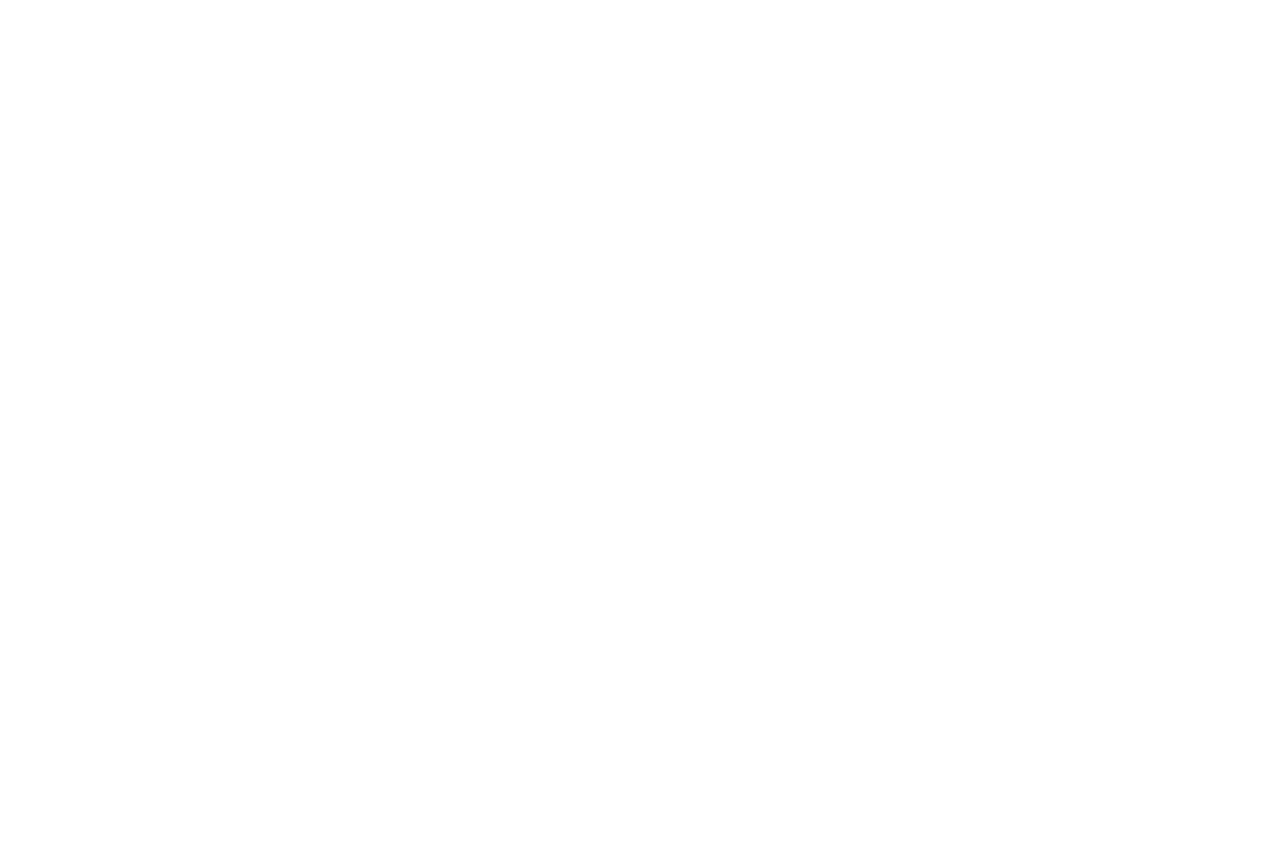
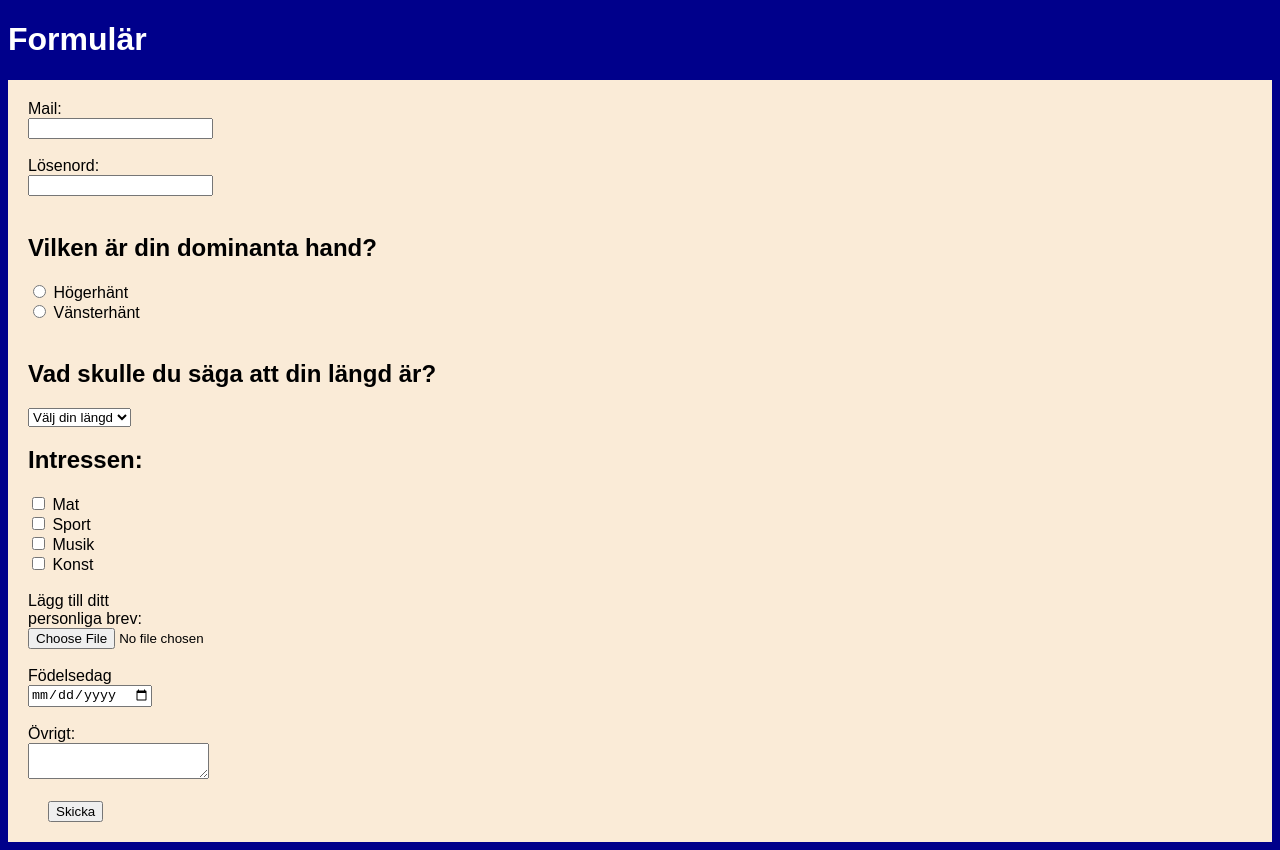
Before and after one commit to arvid0306/ovning-formular, a plain HTML site: page index.html in a window 1280 px wide. Before the commit the page ends 800 px from the top, so only its background shows below. Drawn offline with Linux system fonts and the light colour scheme.

Commit message:
klar med uppgiften

```diff
--- a/index.html
+++ b/index.html
@@ -3,9 +3,90 @@
 <head>
     <meta charset="UTF-8">
     <meta name="viewport" content="width=device-width, initial-scale=1.0">
+    <link rel="stylesheet" type="text/css" href="stylesheet.css">
     <title>Formulär</title>
 </head>
 <body>
-
+    <header>
+    <h1>Formulär</h1>                                                 <!--rubrik-->
+    </header>
+    <form action="tack.html" method="get">                             <!--skapa formulär, skickas med get då post strular eftersom infon inte skickas via URL-->
+        <label>                                                         <!--textbeskrivning för input-->
+            Mail:
+            <input type="email" id="email" name="email">                <!--input för mail i form av text-->
+        </label>
+        <br>                                                            <!--radbrytning-->
+        <br>
+        <label>
+            Lösenord:
+            <input type="password" id="pwd" name="pwd">                 <!--input för lösenord i form av text täckta av *-->
+        </label>
+        <br>
+        <br>
+        <h2>Vilken är din dominanta hand?</h2>                          <!--frågerubrik-->
+        <label>
+            <input type="radio" name="parti" value="right">             <!--input val i form av radioknapp-->
+            Högerhänt
+        </label>
+        <br>
+        <label>
+            <input type="radio" name="parti" value="left">              <!--input val i form av radioknapp-->
+            Vänsterhänt
+        </label>
+        <br>
+        <br>
+        <h2>Vad skulle du säga att din längd är?</h2>
+        <label>
+            <select id="height" name="height">                          <!--dropmeny med olika valmöjligheter-->
+                <option value="">Välj din längd</option>                <!--valet som väljs automatiskt som fungerar som info för att man ska veta vad man ska svara-->
+                <option value="">Kort</option>                          <!--första "riktiga valet"-->
+                <option value="">Medel</option>
+                <option value="">Lång</option>
+            </select>
+        </label>
+        <h2>Intressen: </h2>                                            <!--frågerubrik-->
+        <label>
+            <input type="checkbox" name="parti" value="mat">            <!--val av intresse, i detta fall checkbox vilket gör att man kan välja flera alternativ-->
+            Mat
+        </label>
+        <br>
+        <label>
+            <input type="checkbox" name="parti" value="sport">
+            Sport
+        </label>
+        <br>
+        <label>
+            <input type="checkbox" name="parti" value="musik">
+            Musik
+        </label>
+        <br>
+        <label>
+            <input type="checkbox" name="parti" value="konst">
+            Konst
+        </label>
+        <br>
+        <br>
+        <label>
+            Lägg till ditt personliga brev:
+            <input type="file" name="file">                           <!--möjlighet att lägga till en fil till formuläret-->
+        </label>
+        <br>
+        <br>
+        <label>
+            Födelsedag
+            <input type="date" name="date">                           <!--val av datum, i detta fall personens födelsedag-->
+        </label>
+        <br>
+        <br>
+        <label>
+            Övrigt:
+            <textarea id="other" name="other"></textarea>             <!--öppen textbox för att skriva in valfri övrig info-->
+        </label>
+        <br>
+        <br>
+        <label>
+            <input type="submit" value="Skicka">                      <!--knapp för att skicka formuläret, i detta fall som "get" då github strulade med post eftersom svaren inte skrevs in i URL-->
+        </label>
+    </form>
 </body>
 </html>
--- a/stylesheet.css
+++ b/stylesheet.css
@@ -0,0 +1,25 @@
+body{                                   /*styla bakgrundsfärg*/
+    background-color: darkblue;
+}
+
+form{
+    background-color: antiquewhite;     /*backgrundsfärg och padding*/
+    padding: 20px;
+}
+
+h1, h2, label{
+    font-family: Arial, Helvetica, sans-serif;      /*typsnitt för samtlig text*/
+}
+
+h1{
+    color: white;                       /*textfärg för huvudrubrik*/
+}
+
+label{
+    display: inline-block;                  /*används för att kunna ändra storlek på label*/
+    width: 150px;
+}
+
+input[type="submit"]{                           /*flyttar skicka knappen mer åt höger*/
+    margin-left: 20px;
+}
```
Also changed, not shown: tack.html (added, +11 -0 lines).
